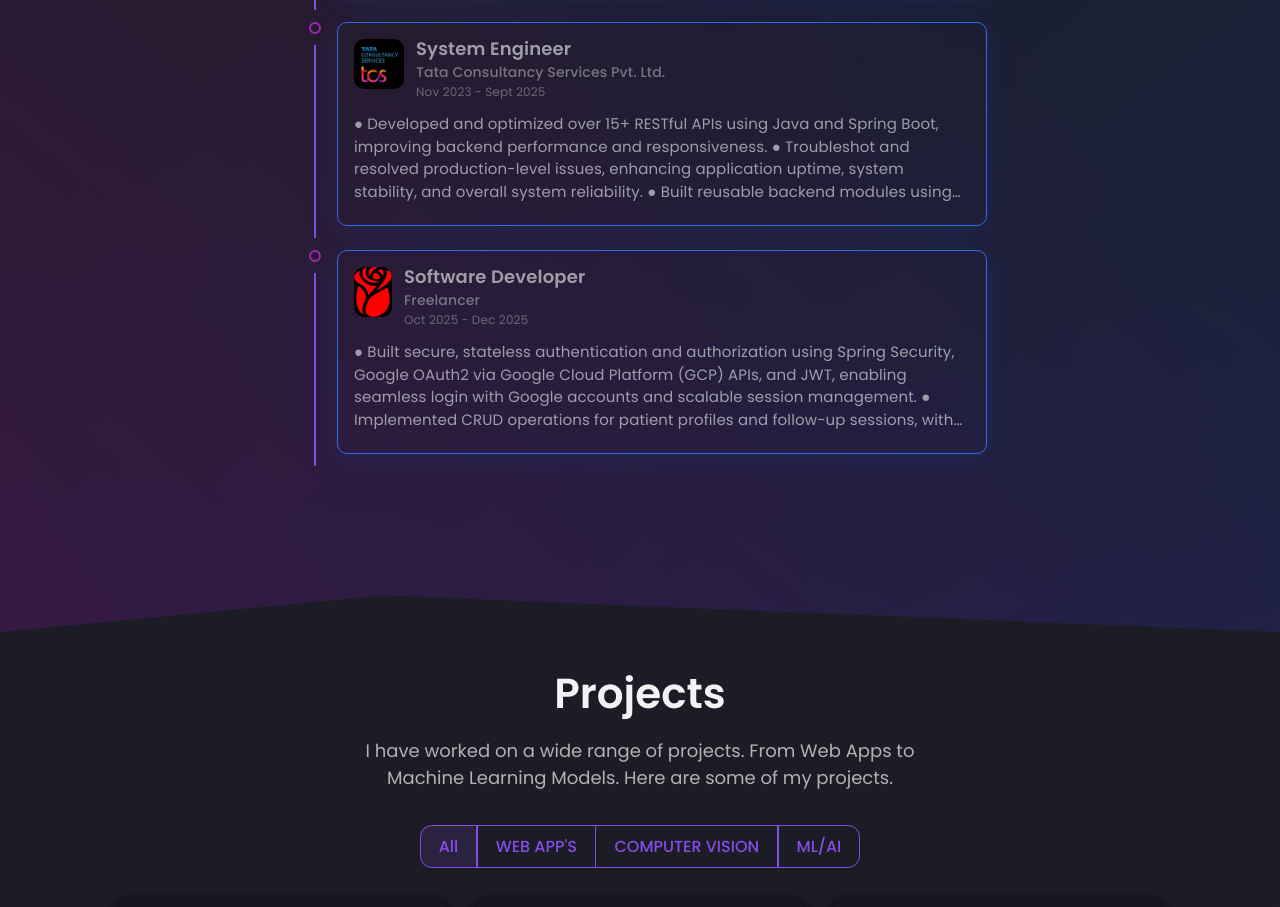
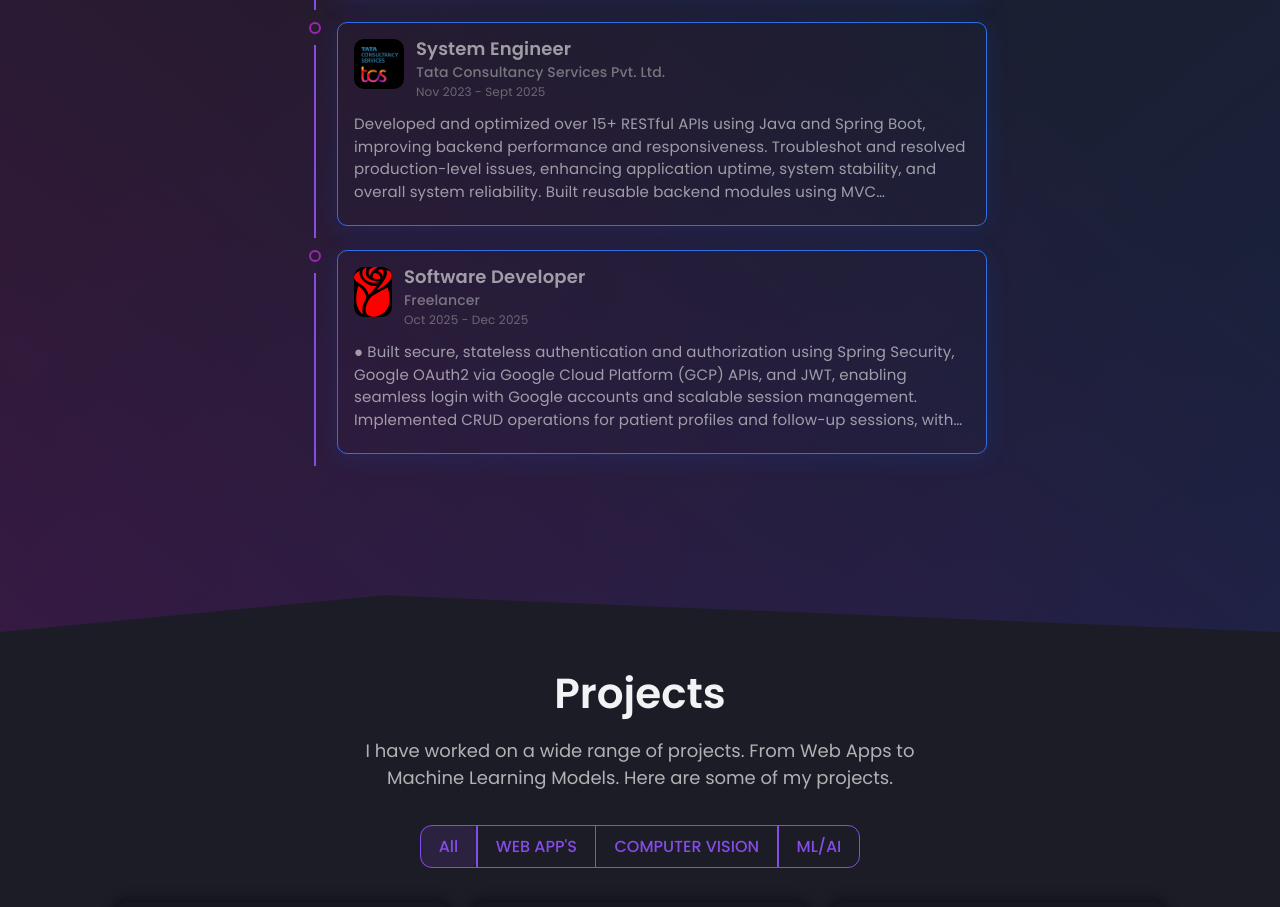
Before and after one commit to DishangMehta11/react-portfolio, a React (Create React App) app: page / in a window 1280 px wide. Shown: the part 1940-2847 px from the top of the page. Built offline with nearby package versions, Linux system fonts and the light colour scheme.

Commit message:
Reformatted project description

```diff
--- a/src/data/constants.js
+++ b/src/data/constants.js
@@ -239,7 +239,7 @@ export const experiences = [
 		role: "System Engineer",
 		company: "Tata Consultancy Services Pvt. Ltd.",
 		date: "Nov 2023 - Sept 2025",
-		desc: "● Developed and optimized over 15+ RESTful APIs using Java and Spring Boot, improving backend performance and responsiveness.\n● Troubleshot and resolved production-level issues, enhancing application uptime, system stability, and overall system reliability.\n● Built reusable backend modules using MVC architecture, improving maintainability and reducing redundant code.\n● Used SVN for version control, managing code changes and ensuring smooth collaboration within the team.\n● Worked with MySQL databases to generate business reports, supporting operational and analytical needs.",
+		desc: "Developed and optimized over 15+ RESTful APIs using Java and Spring Boot, improving backend performance and responsiveness. Troubleshot and resolved production-level issues, enhancing application uptime, system stability, and overall system reliability. Built reusable backend modules using MVC architecture, improving maintainability and reducing redundant code. Used SVN for version control, managing code changes and ensuring smooth collaboration within the team. Worked with MySQL databases to generate business reports, supporting operational and analytical needs.",
 		// skills: ["SAS Studio", "SAS Enterprise", "Banking Services"],
 		// doc: TCSCerti,
 	},
@@ -249,7 +249,7 @@ export const experiences = [
 		role: "Software Developer",
 		company: "Freelancer",
 		date: "Oct 2025 - Dec 2025",
-		desc: "● Built secure, stateless authentication and authorization using Spring Security, Google OAuth2 via Google Cloud Platform (GCP) APIs, and JWT, enabling seamless login with Google accounts and scalable session management.\n● Implemented CRUD operations for patient profiles and follow-up sessions, with image upload and retrieval through Cloudinary.\n● Deployed the React.js frontend as a static site on Render and Spring Boot backend as a containerized web service, using Docker by setting up a Continuous Integration/Continuous Delivery (CI/CD) pipeline using GitHub actions to automate deployment workflow on Render using webhooks.\n● Engaged directly with client to gather requirements, served as sole developer - responsible for end-to-end architecture,development, deployment, and automation ensuring timely project delivery.",
+		desc: "● Built secure, stateless authentication and authorization using Spring Security, Google OAuth2 via Google Cloud Platform (GCP) APIs, and JWT, enabling seamless login with Google accounts and scalable session management. Implemented CRUD operations for patient profiles and follow-up sessions, with image upload and retrieval through Cloudinary. Deployed the React.js frontend as a static site on Render and Spring Boot backend as a containerized web service, using Docker by setting up a Continuous Integration/Continuous Delivery (CI/CD) pipeline using GitHub actions to automate deployment workflow on Render using webhooks. Engaged directly with client to gather requirements, served as sole developer - responsible for end-to-end architecture,development, deployment, and automation ensuring timely project delivery.",
 	},
 ];
 
```
